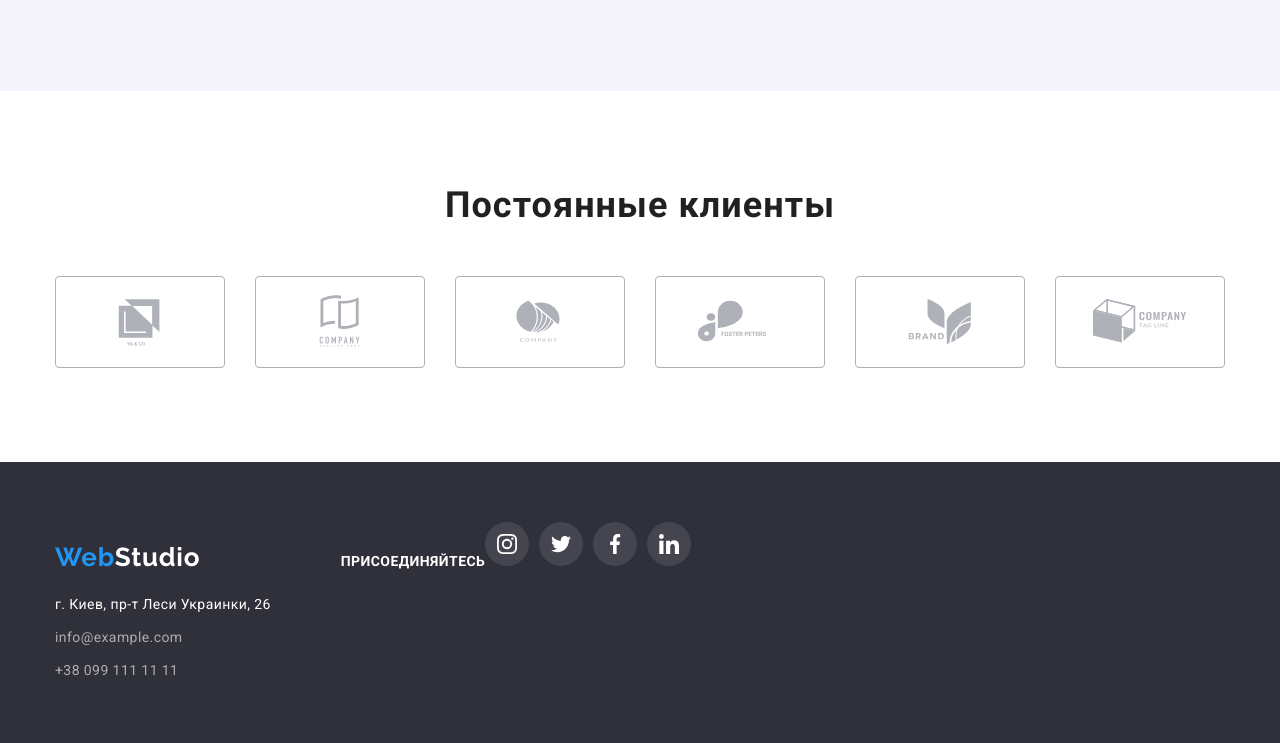
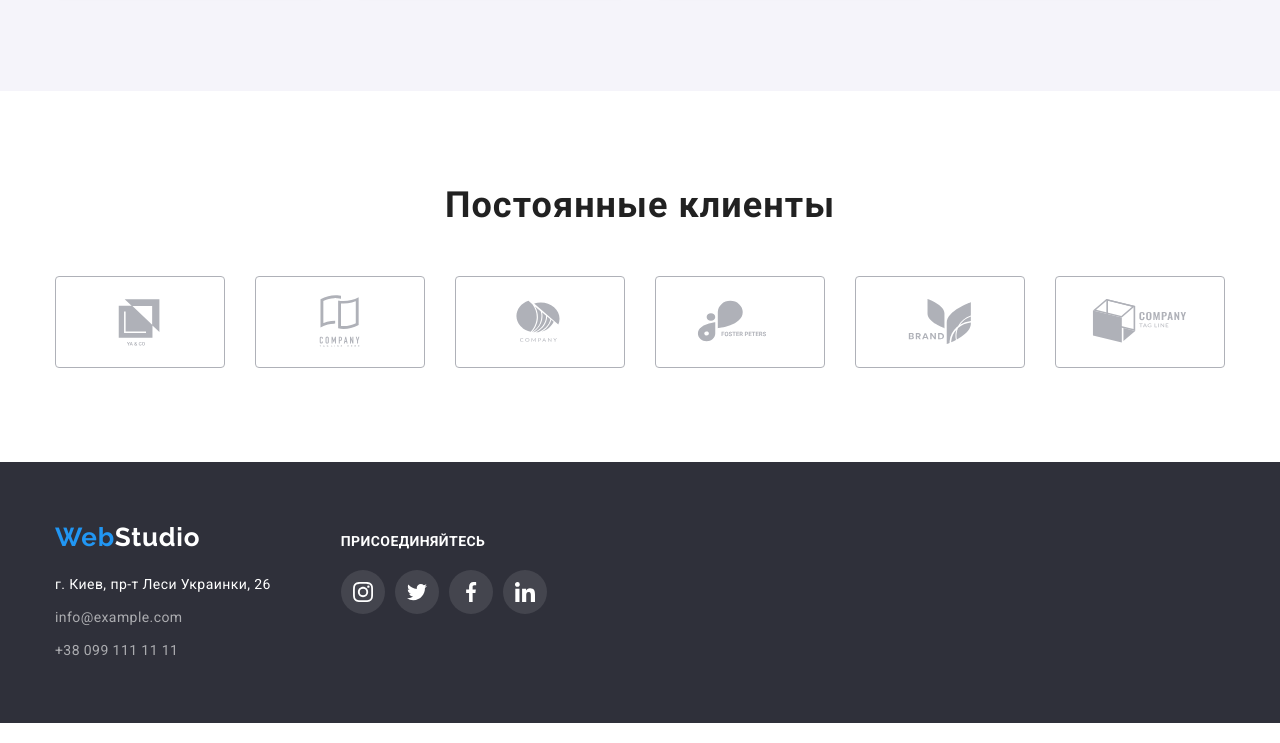
Before and after one commit to RomaniukYulia/goit-markup-hw-04, a plain HTML site: page index.html in a window 1280 px wide. Shown: the part 2213-2956 px from the top of the page. Drawn offline with nearby package versions, Linux system fonts and the light colour scheme.

Commit message:
Виправлення в Футері

```diff
--- a/css/styles.css
+++ b/css/styles.css
@@ -467,7 +467,7 @@ body {
 }
 
 .call-title {
-    text-align: center;
+    margin-bottom: 20px;
     font-weight: 700;
     font-size: 14px;
     line-height: 1.14;
--- a/index.html
+++ b/index.html
@@ -392,7 +392,7 @@
 
 </address>
 </div>
-<div class="call"></div>
+<div class="call">
 <h2 class="call-title">
     присоединяйтесь
 </h2>
```
